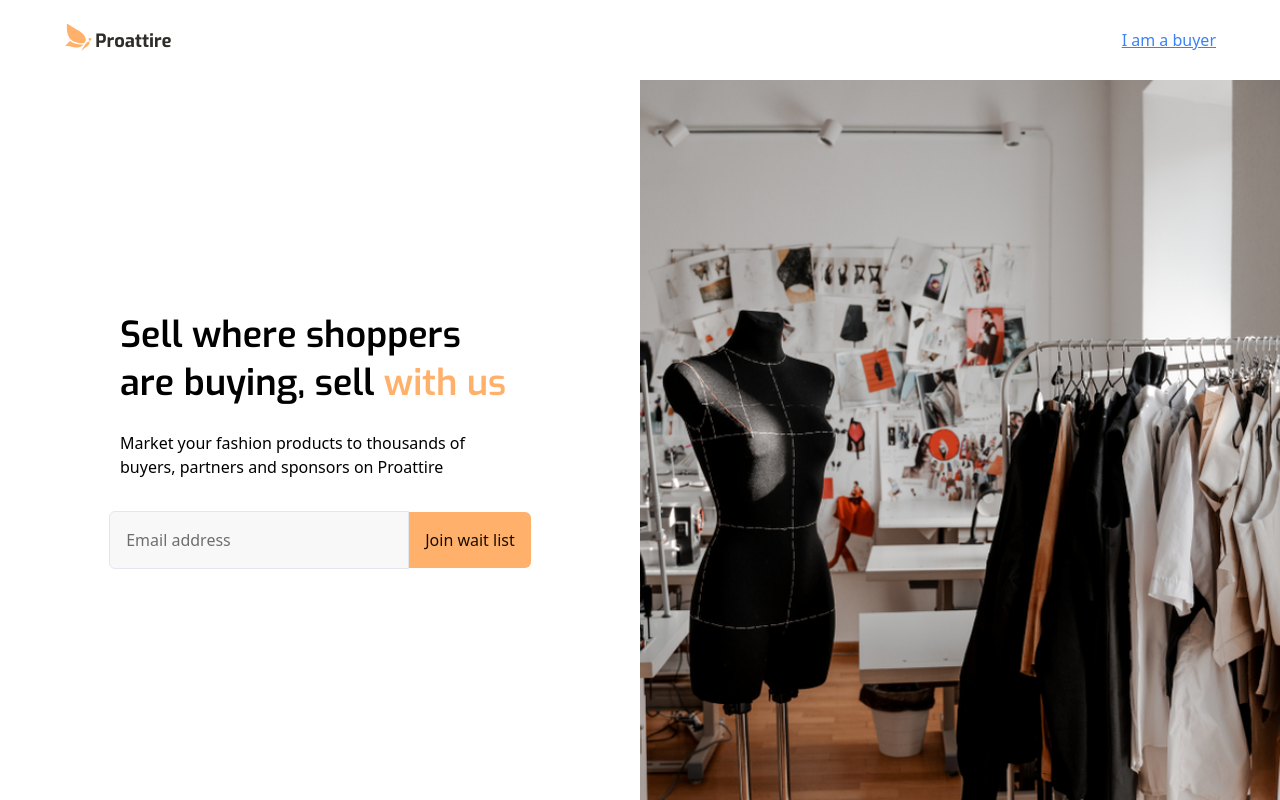
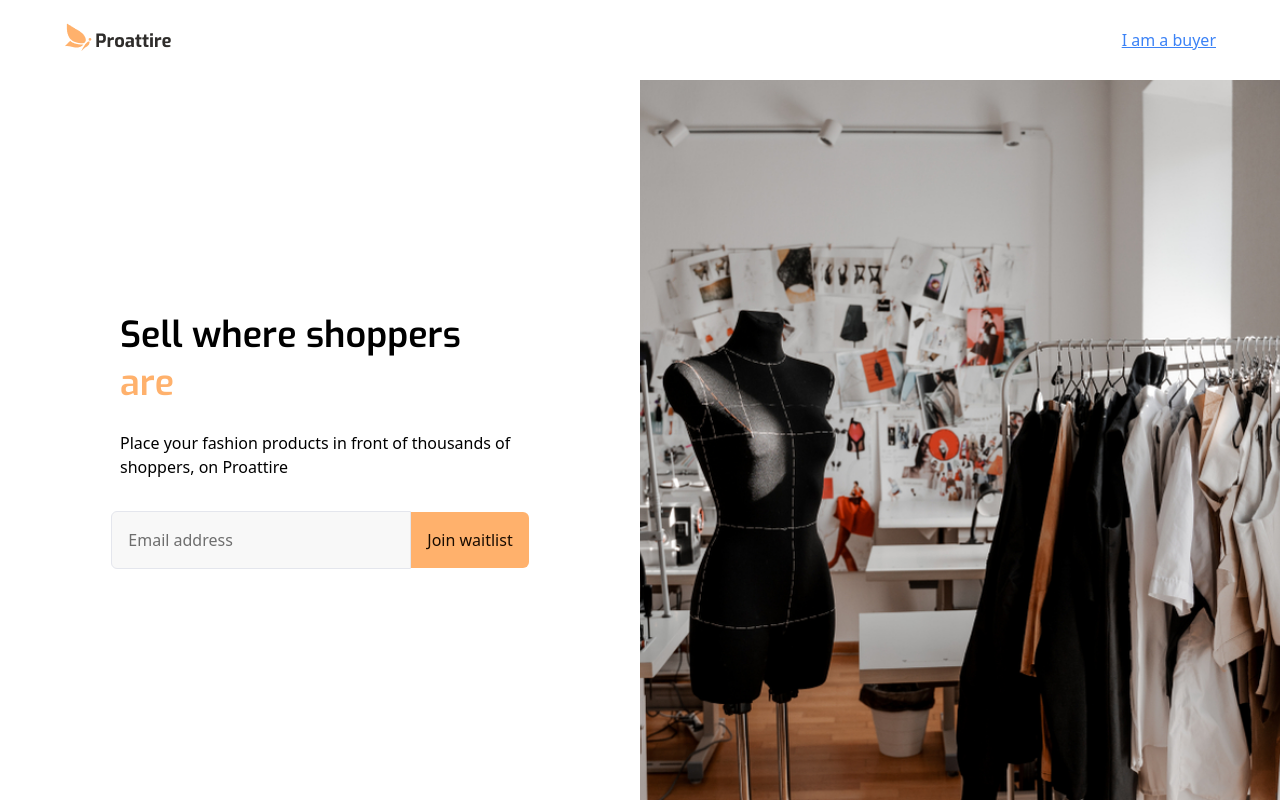
Before and after one commit to LollyTim/proattire-buyers, a Next.js app: page / in a window 1280 px wide. Built offline with nearby package versions, Linux system fonts and the light colour scheme.

Commit message:
doing hard things

```diff
--- a/app/page.tsx
+++ b/app/page.tsx
@@ -1,6 +1,6 @@
 "use client"
 
-import React, { useState } from 'react';
+import React, { useState, useEffect } from 'react';
 
 const Page = () => {
   const [email, setEmail] = useState('');
@@ -30,10 +30,22 @@ const Page = () => {
     } catch (error) {
       console.error('Submission error:', error);
       setMessage('An error occurred while submitting your email. Please try again later.');
+      // Clear the error message after 5 seconds
+      setTimeout(() => setMessage(''), 5000);
     } finally {
       setIsLoading(false);
     }
   };
+
+  // If you want the success message to also disappear, you can add this effect:
+  useEffect(() => {
+    if (message && !message.includes('error')) {
+      const timer = setTimeout(() => {
+        setMessage('');
+      }, 5000);
+      return () => clearTimeout(timer);
+    }
+  }, [message]);
 
   return (
     <div className='max-h-[100vh]'>
@@ -51,10 +63,10 @@ const Page = () => {
         <div className='w-full sm:w-[50%] h-[70%] sm:h-full justify-center sm:justify-center sm:mx-auto flex flex-col items-center sm:items-center px-4 sm:px-0 gap-8'>
           <div className='justify-start items-center sm:items-start w-full sm:w-[400px] flex flex-col gap-6 text-center sm:text-left'>
             <h1 className='text-2xl sm:text-[36px] font-semibold leading-tight sm:leading-[48px] font-exo'>
-              Sell where shoppers are buying, sell <span className='text-[#FFB16C]'>with us</span>
+              Sell where shoppers  <span className='text-[#FFB16C]'>are</span>
             </h1>
             <p className='text-center sm:text-left'>
-              Market your fashion products to thousands of buyers, partners and sponsors on Proattire
+              Place your fashion products in front of thousands of shoppers, on Proattire
             </p>
           </div>
 
@@ -72,10 +84,14 @@ const Page = () => {
               className='w-full sm:w-auto sm:rounded-tr-md sm:rounded-br-md p-4 bg-[#FFB16C] text-[#190C01]'
               disabled={isLoading}
             >
-              {isLoading ? 'Loading...' : 'Join wait list'}
+              {isLoading ? 'Loading...' : 'Join waitlist'}
             </button>
           </form>
-          {message && <p className="text-center text-green-600 mt-4">{message}</p>}
+          {message &&
+            <p className={`text-center ${message.includes('error') ? 'text-red-600' : 'text-green-600'} mt-4`}>
+              {message}
+            </p>
+          }
         </div>
 
         {/* Right Image */}
```
